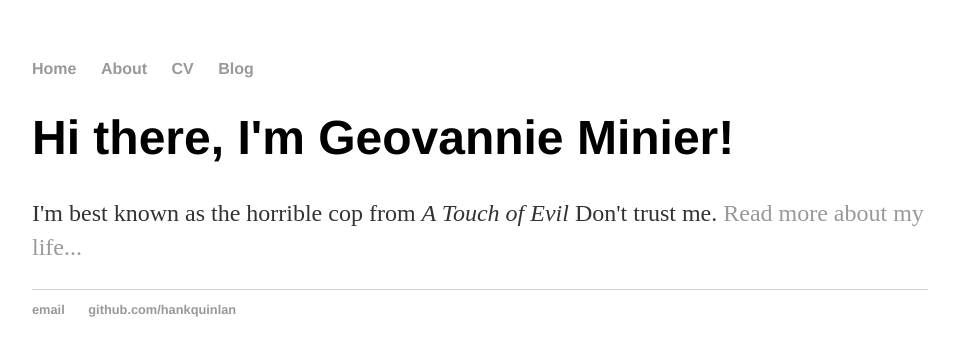
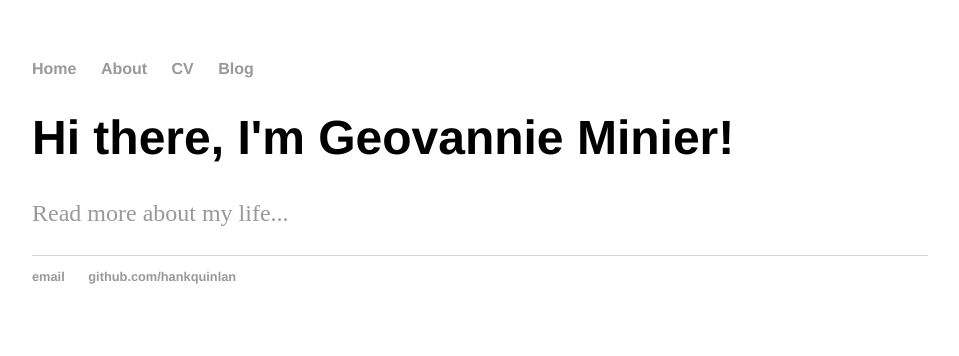
Before and after one commit to geovanniec9108/geovanniec9108.github.io, a Jekyll site: the page built from index.html, in a window 1280 px wide. Shown: the top 356 px of the page, without its empty margins (160-1119 px from the left). Built offline with Jekyll 4.4.1, drawn with Linux system fonts in a browser that asks for light colours.

Commit message:
Update index.html

```diff
--- a/index.html
+++ b/index.html
@@ -1,8 +1,8 @@
 ---
 layout: default
-title: Geovannie Minier, Horrible Cop
+title: Geovannie Minier
 ---
 <div class="blurb">
 	<h1>Hi there, I'm Geovannie Minier!</h1>
-	<p>I'm best known as the horrible cop from <em>A Touch of Evil</em> Don't trust me. <a href="/about">Read more about my life...</a></p>
+	<p> <em></em>  <a href="/about">Read more about my life...</a></p>
 </div><!-- /.blurb -->
```
